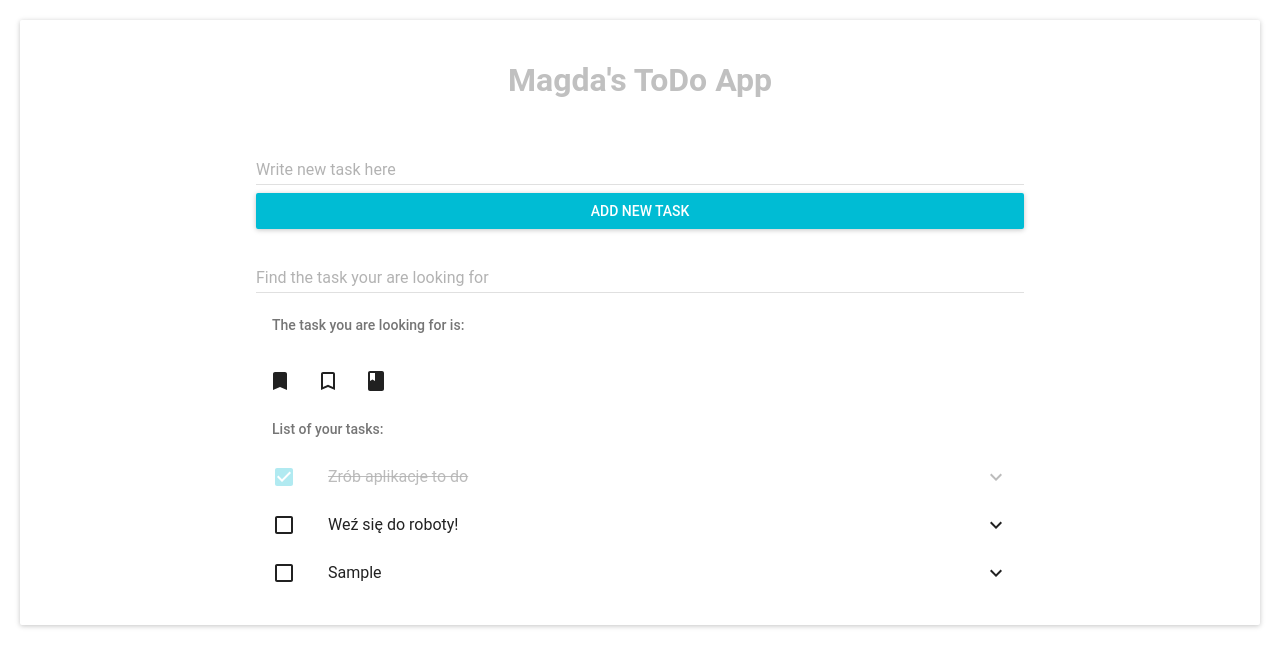
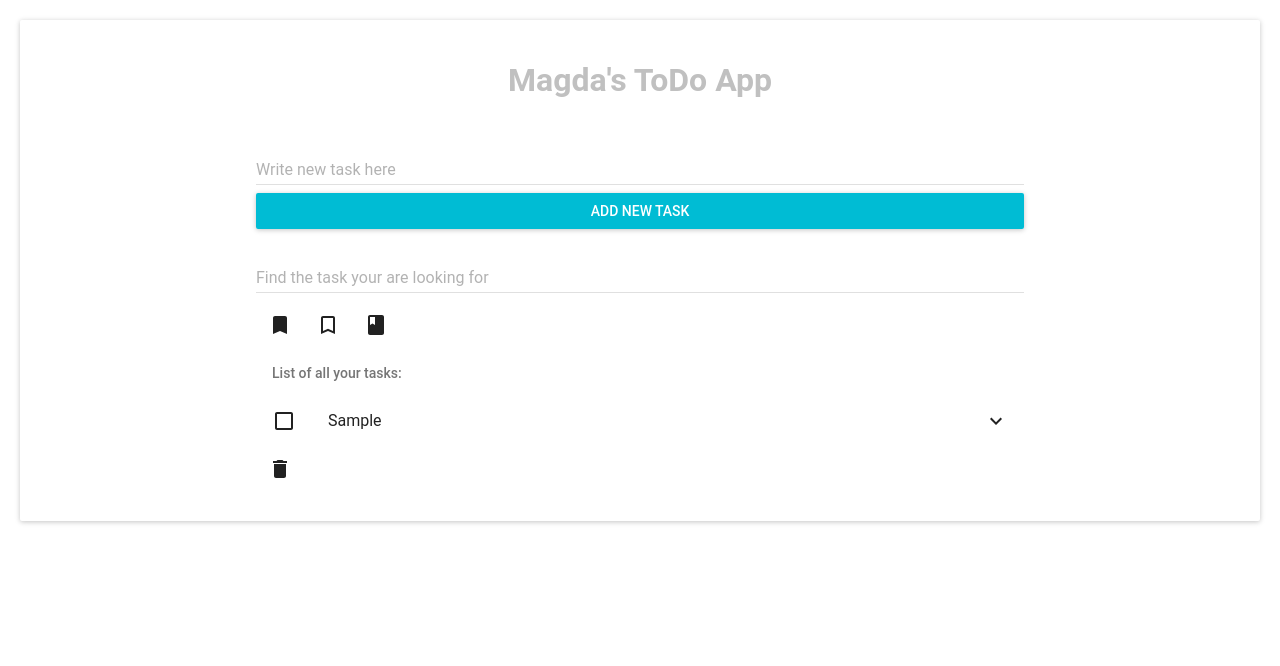
Before and after one commit to mklopotek/To-Do-App, a React (Create React App) app: page / in a window 1280 px wide. Both pictures are taken after typing "Sample" into the empty fields and a click on the button "ADD NEW TASK". Shown: the top 666 px of the page. Built offline with nearby package versions, Linux system fonts and the light colour scheme.

Commit message:
onDeleteTask added

```diff
--- a/src/ToDo/Task.js
+++ b/src/ToDo/Task.js
@@ -1,11 +1,12 @@
 import React from 'react'
-// import DeleteIcon from '@material-ui/icons/Delete';
-import {ListItem} from 'material-ui/List';
+import { ListItem } from 'material-ui/List';
 import Checkbox from 'material-ui/Checkbox';
+import DeleteIcon from 'material-ui/svg-icons/action/delete';
+import IconButton from 'material-ui/IconButton';
 
-const Task = ({text, subText, isCompleted, index, onTaskCompleted}) => {
+const Task = ({ text, subText, isCompleted, index, onTaskCompleted, onDeleteTask }) => {
 
-    const subTextToParagraph = (subText)=> {
+    const subTextToParagraph = (subText) => {
         return subText.map((e, i) =>
             <ListItem secondaryText={e}
                 key={i} />
@@ -15,19 +16,28 @@ const Task = ({text, subText, isCompleted, index, onTaskCompleted}) => {
 
     let completed = ''
 
-    if (isCompleted) completed = '-completed'
+    if (isCompleted) { completed = '-completed' } else { completed = '-uncompleted' }
 
     return (
-        <div className={'list-item' + completed}>
+        <div>
             <ListItem
+                className={'list-item__task' + completed}
                 primaryText={text}
                 nestedItems={subTextToParagraph(subText)}
                 leftCheckbox={
                     <Checkbox
                         checked={isCompleted}
-                onCheck={()=>onTaskCompleted(index)}
+                        onCheck={() => onTaskCompleted(index)}
                     />
-            } />
+                }
+            />
+            <IconButton
+                tooltip="Delete this task">
+                <DeleteIcon
+                    values={index}
+                    onClick={() => onDeleteTask(index)}
+                />
+            </IconButton>
         </div>
     )
 
--- a/src/ToDo/TasksList.js
+++ b/src/ToDo/TasksList.js
@@ -7,7 +7,10 @@ import Bookmark from 'material-ui/svg-icons/action/bookmark'
 import BookmarkBorder from 'material-ui/svg-icons/action/bookmark-border'
 import Book from 'material-ui/svg-icons/action/book'
 
-const TasksList = ({ tasksArray, onTaskCompleted, className, subHeaderText, onButtonsClicked }) => {
+
+const TasksList = ({ tasksArray, onTaskCompleted, className, subHeaderText, onDeleteTask, onButtonsFilterClicked }) => {
+
+    if (tasksArray === null) return null
 
     return (
         <div className={className}>
@@ -17,19 +20,19 @@ const TasksList = ({ tasksArray, onTaskCompleted, className, subHeaderText, onBu
                         <IconButton
                             tooltip="Tasks completed">
                             <Bookmark
-                                onClick={()=> onButtonsClicked(true)}
+                                onClick={() => onButtonsFilterClicked(true)}
                             />
                         </IconButton>
                         <IconButton
                             tooltip="Tasks uncompleted">
                             <BookmarkBorder
-                                onClick={()=> onButtonsClicked(false)}
+                                onClick={() => onButtonsFilterClicked(false)}
                             />
                         </IconButton>
                         <IconButton
                             tooltip="All Tasks">
                             <Book
-                                 onClick={()=> onButtonsClicked(null)}
+                                onClick={() => onButtonsFilterClicked(null)}
                             />
                         </IconButton>
                     </div>
@@ -47,6 +50,7 @@ const TasksList = ({ tasksArray, onTaskCompleted, className, subHeaderText, onBu
                             isCompleted={e.isCompleted}
                             index={index}
                             onTaskCompleted={onTaskCompleted}
+                            onDeleteTask={onDeleteTask}
                         />
                 )}
             </List>
--- a/src/ToDo/ToDo.js
+++ b/src/ToDo/ToDo.js
@@ -8,20 +8,7 @@ class ToDo extends React.Component {
     constructor(props) {
         super(props)
         this.state = {
-            tasksArray: [
-                {
-                    text: 'Zrób aplikacje to do',
-                    subText: ['zrób liste', 'zrób wyszukiwarke', 'zrób coś tam'],
-                    isCompleted: true,
-                    key: 123
-                },
-                {
-                    text: 'Weź się do roboty!',
-                    subText: ['zrób liste', 'zrób wyszukiwarke', 'zrób coś tam'],
-                    isCompleted: false,
-                    key: 321
-                }
-            ],
+            tasksArray: [],
             newTaskText: '',
             searchValue: '',
             buttonValue: null
@@ -75,20 +62,30 @@ class ToDo extends React.Component {
         this.setState({ tasksArray: newArray })
     }
 
-    onButtonsClicked = (value) => {
+    onButtonsFilterClicked = (value) => {
         this.setState({ buttonValue: value })
+    }
+
+    onDeleteTask = (index) => {
+
+        const newTasksArray = this.state.tasksArray.filter((e, i) => i !== index)
+
+        this.setState({tasksArray: newTasksArray})
+
+        localStorage.setItem('magda-todo-app-tasksArray', JSON.stringify(newTasksArray))
+
     }
 
 
     render() {
 
-        const searchResultToNewArray = (array) => {
-            let searchResultArray
+        const searchResultsToNewArray = (array) => {
+            let searchResulstArray
 
             if (this.state.searchValue === '') {
-                searchResultArray = []
+                searchResulstArray = null
             } else {
-                searchResultArray = array
+                searchResulstArray = array
                     .map(e => e)
                     .filter(e =>
                         e.text.indexOf(this.state.searchValue) >= 0 ||
@@ -96,7 +93,7 @@ class ToDo extends React.Component {
                         e.text.toLowerCase().indexOf(this.state.searchValue) >= 0)
             }
 
-            return searchResultArray
+            return searchResulstArray
         }
 
         const onShowTaskCompleted = () => {
@@ -105,7 +102,7 @@ class ToDo extends React.Component {
 
             if (this.state.buttonValue === null) {
                 resultArray = array
-            } else if (this.state.buttonValue === true){
+            } else if (this.state.buttonValue) {
                 resultArray = array
                     .map(e => e)
                     .filter(e => e.isCompleted)
@@ -116,6 +113,20 @@ class ToDo extends React.Component {
             }
 
             return resultArray
+        }
+
+        const subHeaderTextChanger = () => {
+            let subHeaderText
+
+            if (this.state.buttonValue === null) {
+                subHeaderText = 'List of all your tasks:'
+            } else if (this.state.buttonValue) {
+                subHeaderText = 'Tasks completed:'
+            } else {
+                subHeaderText = 'Tasks uncompleted'
+            }
+
+            return subHeaderText
         }
 
         return (
@@ -137,17 +148,19 @@ class ToDo extends React.Component {
                     <div className='list'>
                         <TasksList
                             className={'list-searched'}
-                            subHeaderText={'The task you are looking for is:'}
-                            tasksArray={searchResultToNewArray(this.state.tasksArray)}
+                            subHeaderText={'The task you are looking for is here:'}
+                            tasksArray={searchResultsToNewArray(this.state.tasksArray)}
                             onTaskCompleted={this.onTaskCompleted}
+                            onDeleteTask={this.onDeleteTask}
                         />
 
                         <TasksList
                             className={'list-all'}
-                            subHeaderText={'List of your tasks:'}
+                            subHeaderText={subHeaderTextChanger()}
                             tasksArray={onShowTaskCompleted()}
                             onTaskCompleted={this.onTaskCompleted}
-                            onButtonsClicked={this.onButtonsClicked}
+                            onDeleteTask={this.onDeleteTask}
+                            onButtonsFilterClicked={this.onButtonsFilterClicked}
                         />
                     </div>
                 </div>
--- a/src/index.css
+++ b/src/index.css
@@ -26,7 +26,31 @@ h1 {
   width: 100%;
 }
 
-.list-item-completed{
+.list-item__task-completed{
   text-decoration: line-through;
   opacity: 0.3;
 }
+
+/* .list-item__task-uncompleted,
+.list-item__task-completed{
+  display: flex;
+  flex-direction: row;
+}
+
+.list-item{
+  flex-basis: auto;
+  justify-content: flex-start;
+}
+
+.list-item-delete {
+  justify-content: flex-end;
+  align-self: center;
+  flex-basis: auto;
+} */
+
+.list-item__icon-delete{
+display: block;
+position: absolute;
+right: 5;
+
+}
```
Lines whose indentation alone changed are shown as unchanged.
